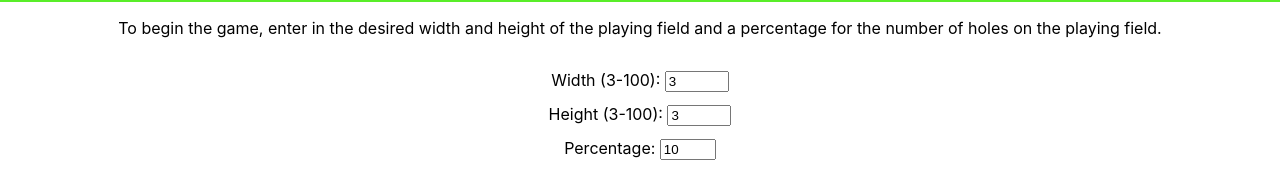
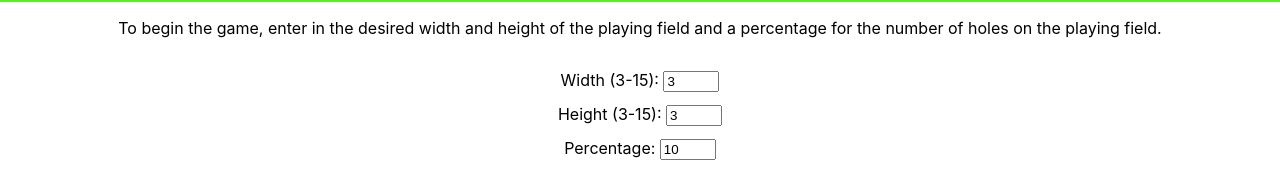
Before and after one commit to bradywinslow/findYourHat, a React (Create React App) app: page / in a window 1280 px wide. Shown: the part 198-369 px from the top of the page. Built offline with nearby package versions, Linux system fonts and the light colour scheme.

Commit message:
adjust max attributes for width and height inputs

```diff
--- a/src/components/StartingForm.jsx
+++ b/src/components/StartingForm.jsx
@@ -36,27 +36,27 @@ export default function StaringForm() {
             <form onSubmit={handleSubmit}>
                 <div className={styles.StartingForm}>
                     <div>
-                        <label for='width'>Width (3-100): </label>
+                        <label for='width'>Width (3-15): </label>
                         <input
                             type='number'
                             name='width'
                             id='width'
                             required
                             min='3'
-                            max='100'
+                            max='15'
                             value={width}
                             onChange={handleWidthInput}
                         />
                     </div>
                     <div>
-                        <label for='height'>Height (3-100): </label>
+                        <label for='height'>Height (3-15): </label>
                         <input
                             type='number'
                             name='height'
                             id='height'
                             required
                             min='3'
-                            max='100'
+                            max='15'
                             value={height}
                             onChange={handleHeightInput}
                         />
```
